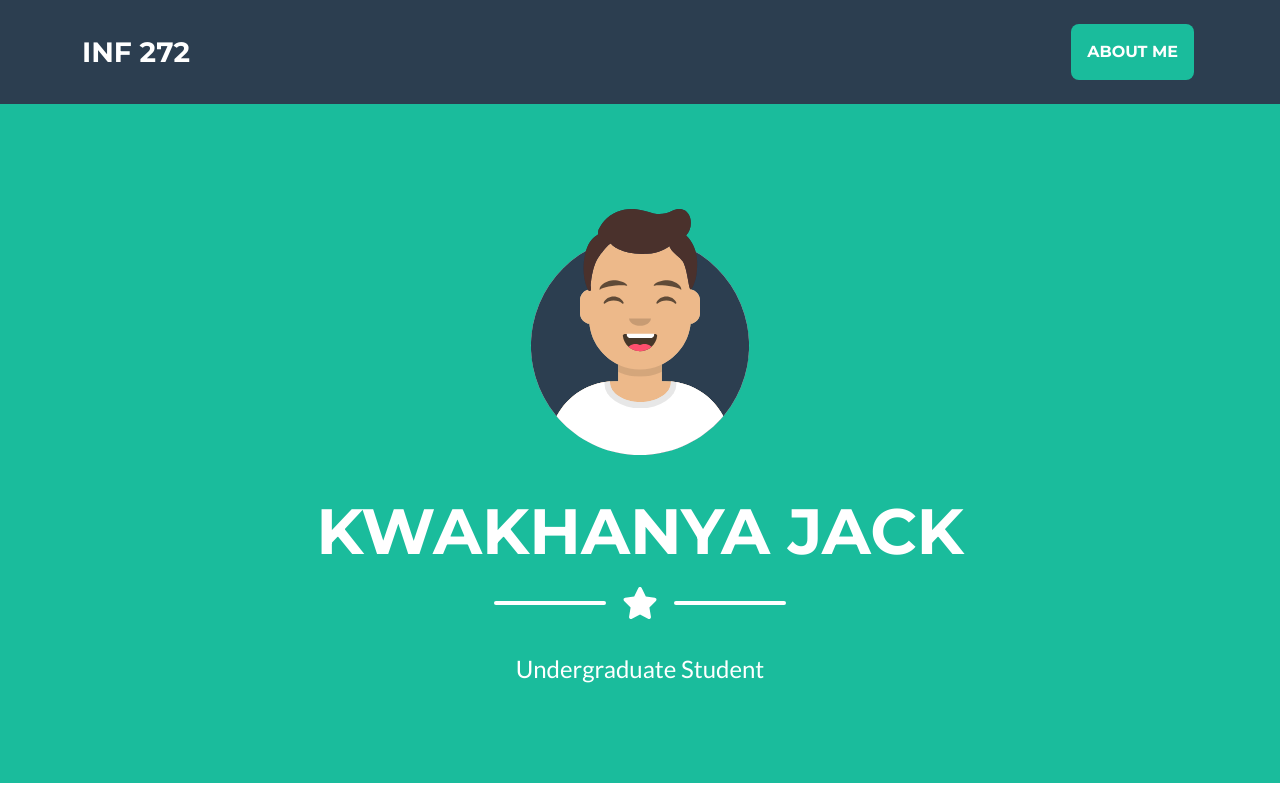
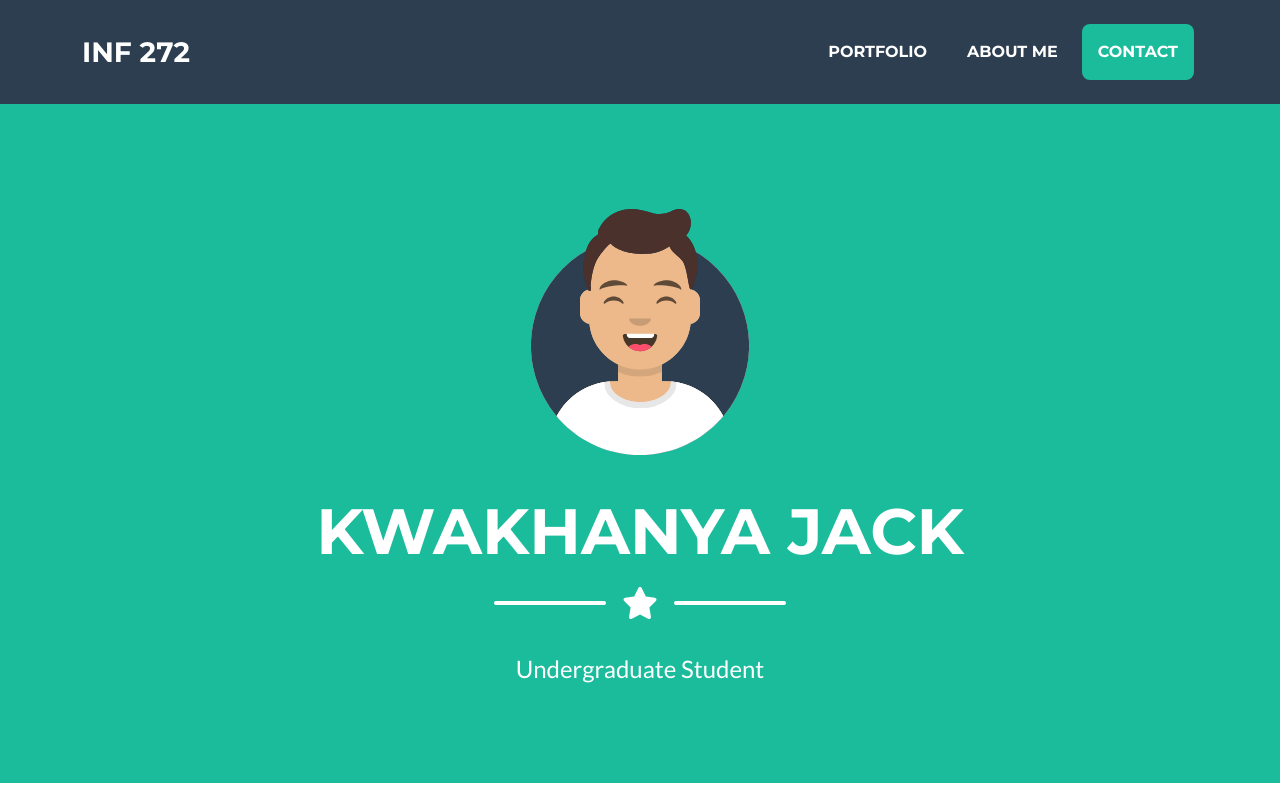
Before and after one commit to u21598241/u21598241.github.io, a plain HTML site: page index.html in a window 1280 px wide. Shown: the top 800 px of the page. Drawn offline with nearby package versions, Linux system fonts and the light colour scheme.

Commit message:
Update index.html

```diff
--- a/index.html
+++ b/index.html
@@ -27,9 +27,9 @@
                 </button>
                 <div class="collapse navbar-collapse" id="navbarResponsive">
                     <ul class="navbar-nav ms-auto">
-                        <!-- <li class="nav-item mx-0 mx-lg-1"><a class="nav-link py-3 px-0 px-lg-3 rounded" href="#portfolio">Portfolio</a></li> -->
+                        <li class="nav-item mx-0 mx-lg-1"><a class="nav-link py-3 px-0 px-lg-3 rounded" href="#portfolio">Portfolio</a></li>
                         <li class="nav-item mx-0 mx-lg-1"><a class="nav-link py-3 px-0 px-lg-3 rounded" href="#about">About Me</a></li>
-                        <!-- <li class="nav-item mx-0 mx-lg-1"><a class="nav-link py-3 px-0 px-lg-3 rounded" href="#contact">Contact</a></li> -->
+                        <li class="nav-item mx-0 mx-lg-1"><a class="nav-link py-3 px-0 px-lg-3 rounded" href="#contact">Contact</a></li>
                     </ul>
                 </div>
             </div>
```
